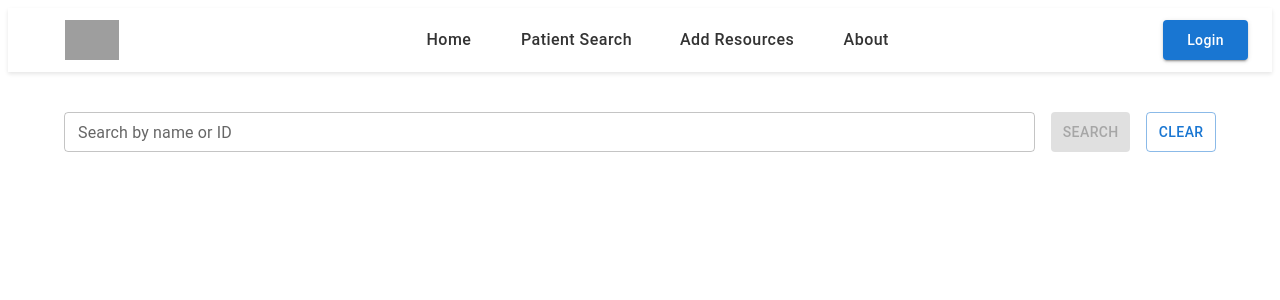
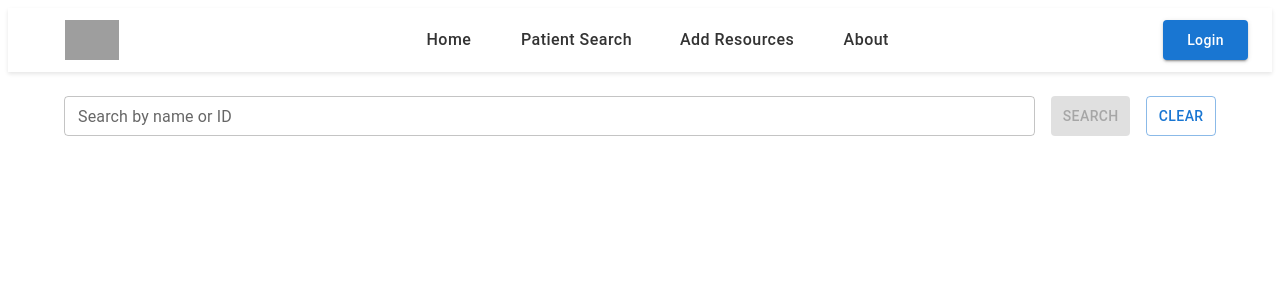
Before and after one commit to jozcar1/fhirdemo, a React (Vite) app: page /patientSearch in a window 1280 px wide. Shown: the top 300 px of the page. Built offline with nearby package versions, Linux system fonts and the light colour scheme; grey boxes are pictures that could not be loaded; what fhirclient would draw is missing.

Commit message:
minor change

```diff
--- a/src/pages/Home.tsx
+++ b/src/pages/Home.tsx
@@ -1,7 +1,7 @@
 import { Box, Container, Typography } from "@mui/material";
 import Header from "../component/Header/Header";
 
-export default function Home(){
+export default function Home() {
 
     return (
         <Container >
@@ -9,8 +9,6 @@ export default function Home(){
                 <Typography variant="h4">
                     Welcome to our FHIR Data Explorer
                 </Typography>
-
-
             </Box>
             <Typography>
                 This site showcases how to seamlessly connect with a FHIR server to retrieve and display clinical data in real time.
--- a/src/pages/PatientSearch.tsx
+++ b/src/pages/PatientSearch.tsx
@@ -39,7 +39,7 @@ const PatientSearch = () => {
         }
     };
     return (
-        <Container >
+        <Container sx={{ marginTop: -2 }}>
             <Box sx={{ mb: 3, display: 'flex', gap: 2, paddingTop: 5 }}>
                 <TextField
                     label="Search by name or ID"
```
Lines whose indentation alone changed are shown as unchanged.
